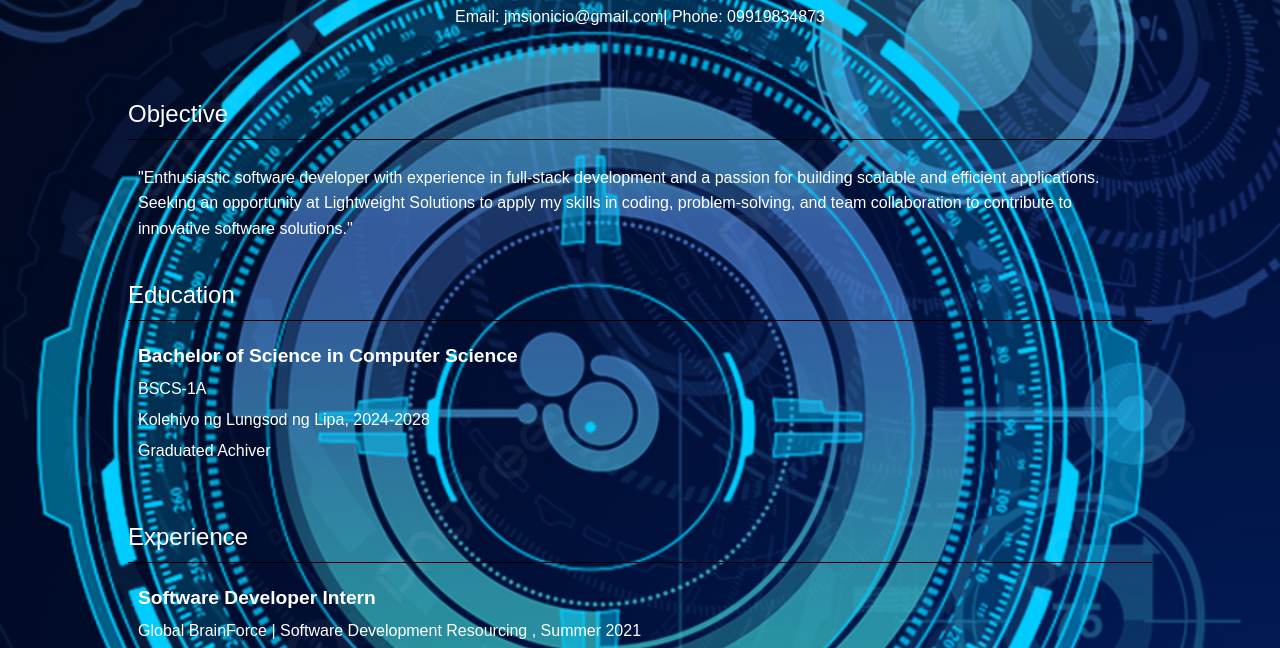
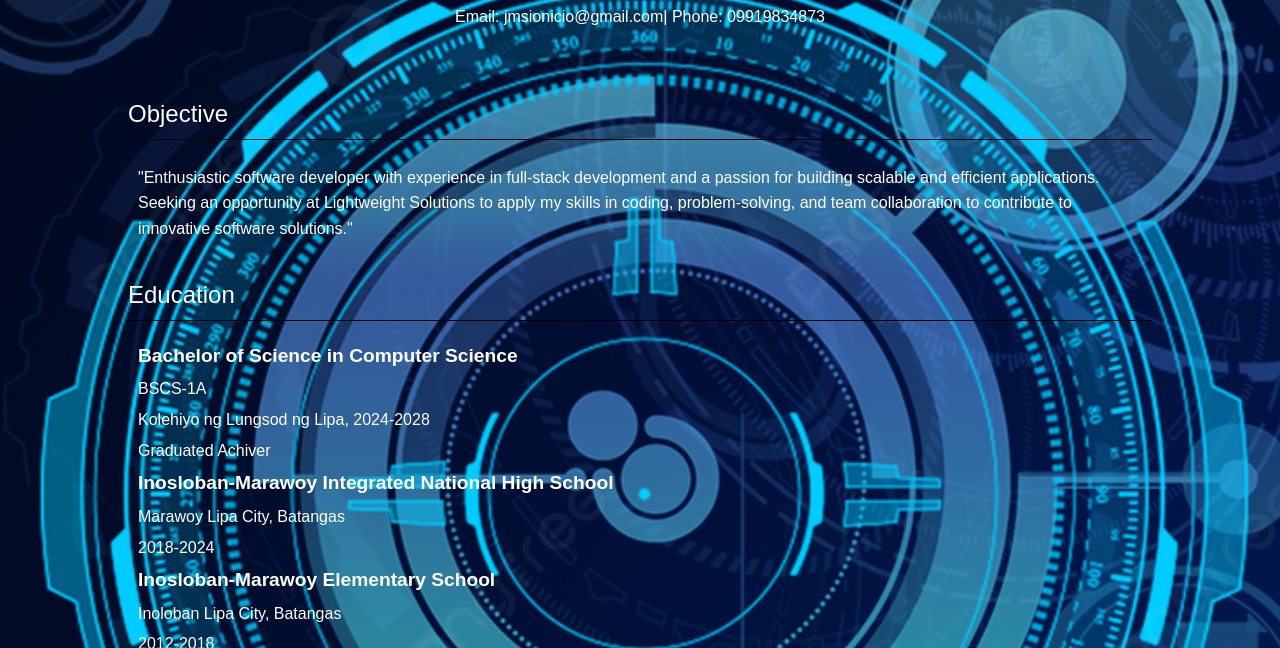
Before and after one commit to Raiden2331/Rai, a plain HTML site: page index.html in a window 1280 px wide. Shown: the part 304-952 px from the top of the page. Drawn offline with Linux system fonts and the light colour scheme.

Commit message:
Update index.html

```diff
--- a/index.html
+++ b/index.html
@@ -88,6 +88,12 @@
                 <p> BSCS-1A</p>
                 <p> Kolehiyo ng Lungsod ng Lipa, 2024-2028</P>
                 <p>Graduated Achiver</p>
+                <h2>Inosloban-Marawoy Integrated National High School</h2>
+                <p>Marawoy Lipa City, Batangas </p>
+                <p>2018-2024</p>
+                <h2>Inosloban-Marawoy Elementary School</h2>
+                <p>Inoloban Lipa City, Batangas</p>
+                <p>2012-2018</p>
             </div>
         </div>
 
```
